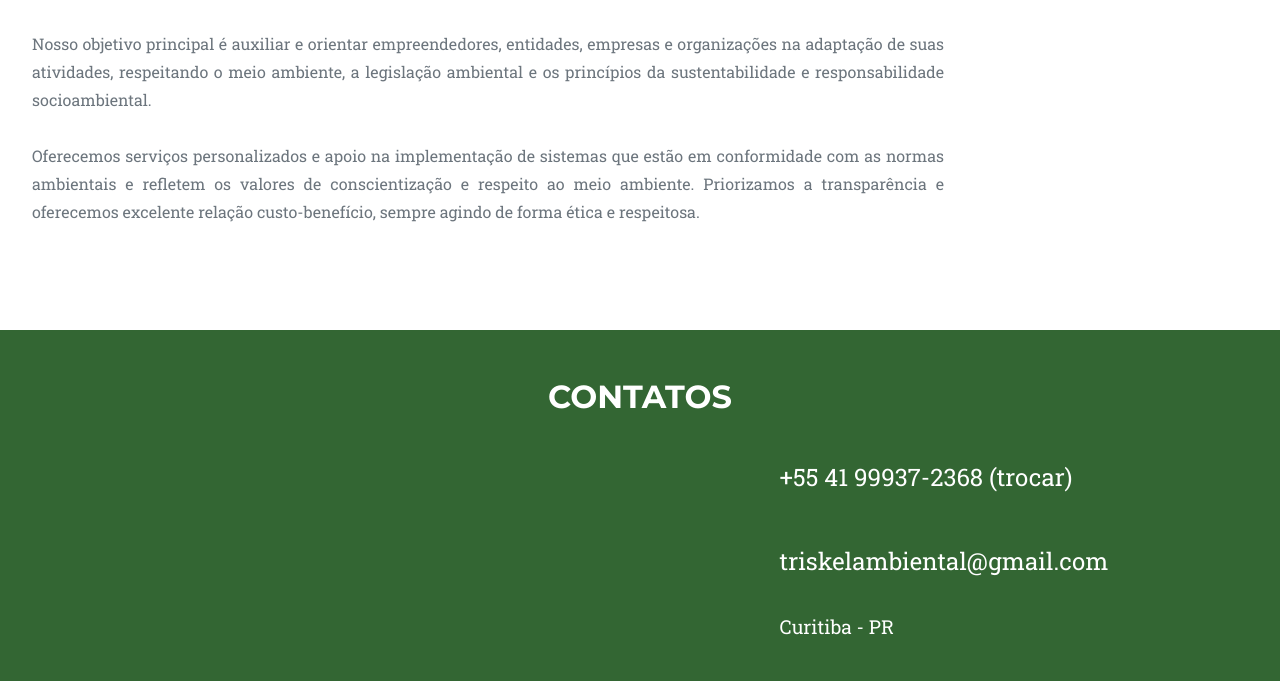
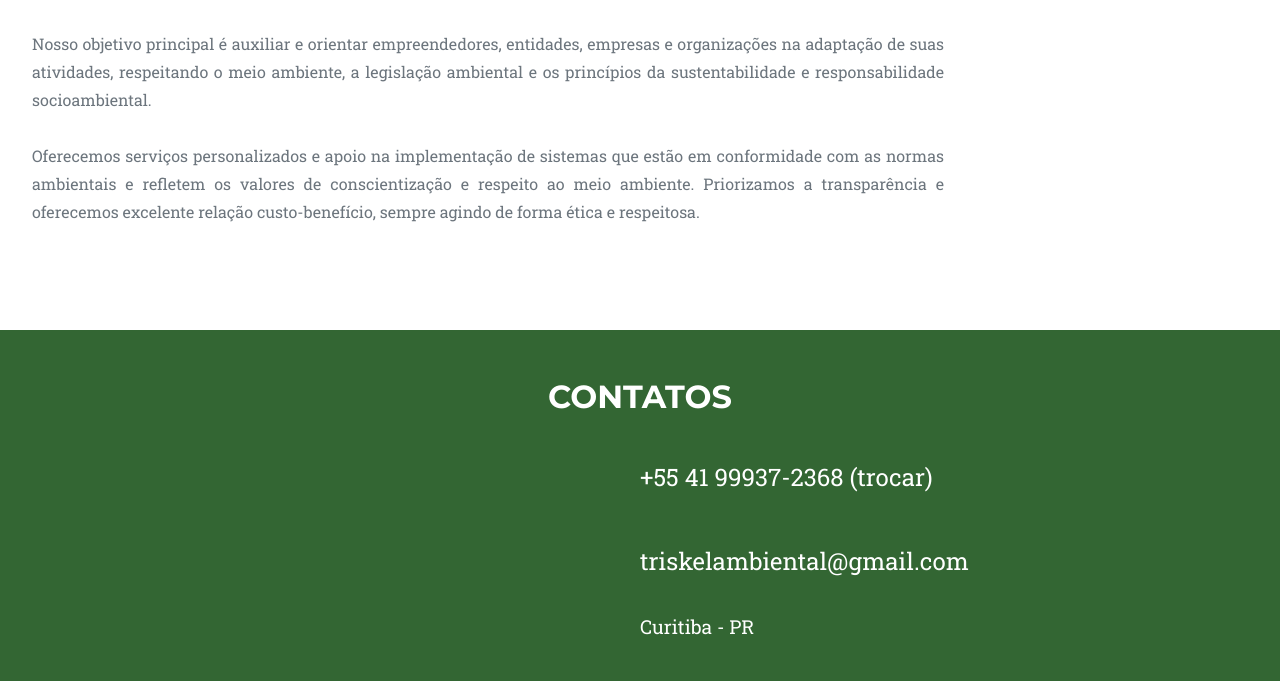
Before and after one commit to TriskelAmbiental/site, a website: page index.html in a window 1280 px wide. Shown: the part 1025-1706 px from the top of the page. Drawn offline with nearby package versions, Linux system fonts and the light colour scheme.

Commit message:
test.html

```diff
--- a/index.html
+++ b/index.html
@@ -103,7 +103,7 @@
                             })(window,document,'https://cdn.bitrix24.com.br/b26258023/crm/form/loader_2.js');
                         </script>
                     </div>
-                    <div class="center">
+                    <div style="justify-content: left">
                         <p class="text-muted">
                             <span class="text-muted-1">
                                 <!--<span class="text-muted-1">
```
